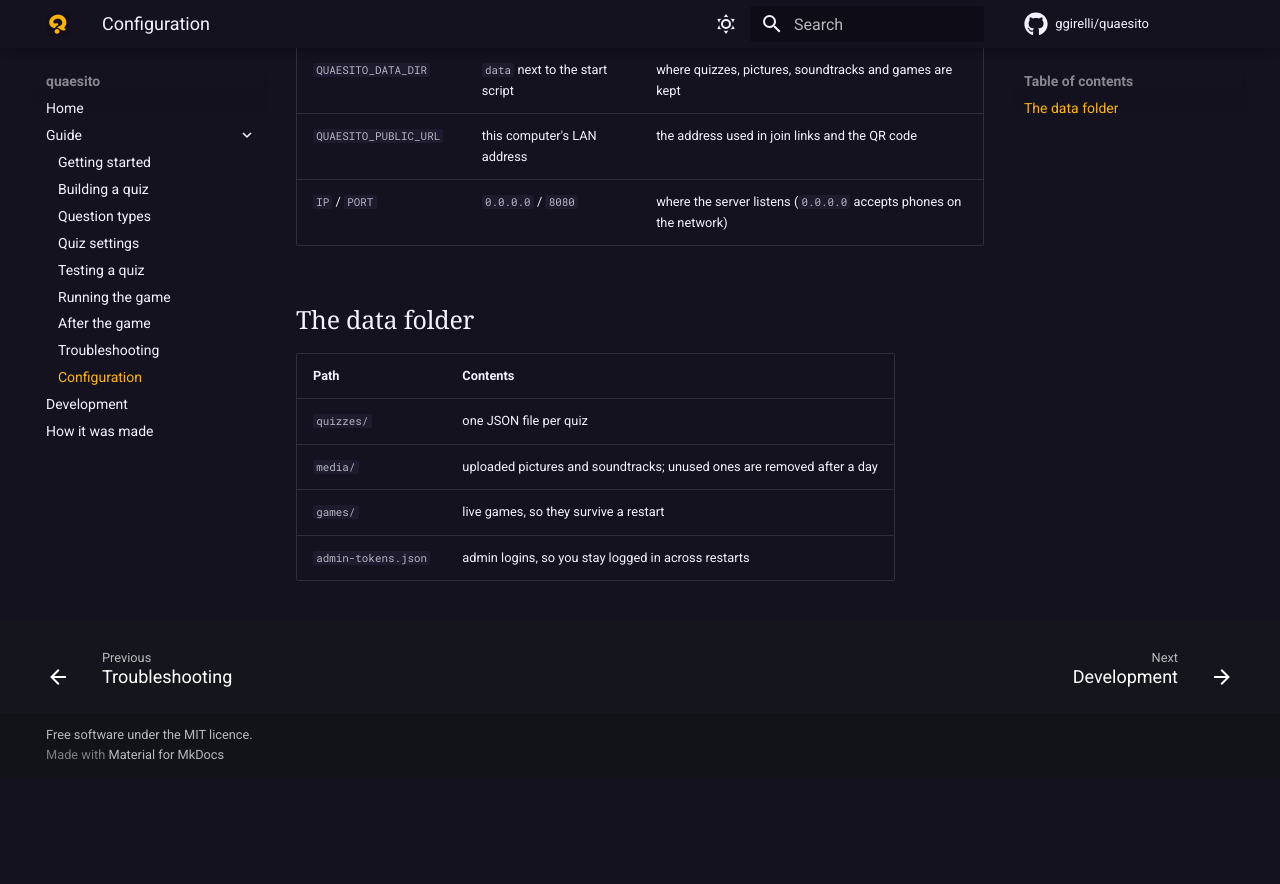
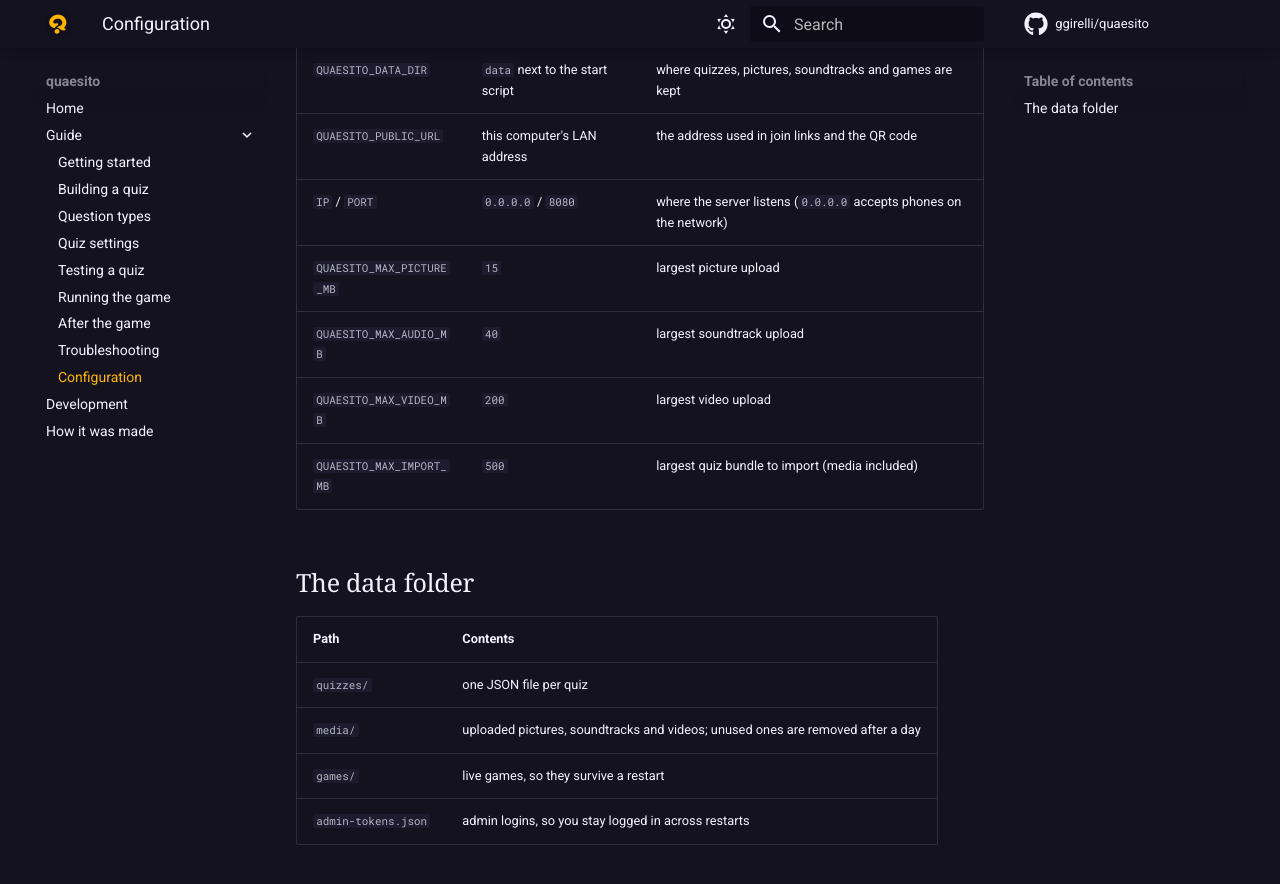
Before and after one commit to ggirelli/quaesito, an MkDocs documentation site: the page built from docs/configuration.md, in a window 1280 px wide and 900 px high, scrolled down 367 px. Shown: the top 884 px of the window. Built offline with MkDocs 1.6.1 and Material for MkDocs 9.7.7, drawn with Linux system fonts in a browser that asks for light colours; comment, search, counter and statistics services are not loaded; before the commit the page ends 1145 px from its top, so only the background shows below that.

Commit message:
docs: describe videos and upload limits
Co-Authored-By: Claude Opus 5.5 <noreply@anthropic.com>

```diff
--- a/docs/configuration.md
+++ b/docs/configuration.md
@@ -13,12 +13,16 @@ QUAESITO_ADMIN_PASSWORD=pick-something ./start.sh
 | `QUAESITO_DATA_DIR` | `data` next to the start script | where quizzes, pictures, soundtracks and games are kept |
 | `QUAESITO_PUBLIC_URL` | this computer's LAN address | the address used in join links and the QR code |
 | `IP` / `PORT` | `0.0.0.0` / `8080` | where the server listens (`0.0.0.0` accepts phones on the network) |
+| `QUAESITO_MAX_PICTURE_MB` | `15` | largest picture upload |
+| `QUAESITO_MAX_AUDIO_MB` | `40` | largest soundtrack upload |
+| `QUAESITO_MAX_VIDEO_MB` | `200` | largest video upload |
+| `QUAESITO_MAX_IMPORT_MB` | `500` | largest quiz bundle to import (media included) |
 
 ## The data folder
 
 | Path | Contents |
 |---|---|
 | `quizzes/` | one JSON file per quiz |
-| `media/` | uploaded pictures and soundtracks; unused ones are removed after a day |
+| `media/` | uploaded pictures, soundtracks and videos; unused ones are removed after a day |
 | `games/` | live games, so they survive a restart |
 | `admin-tokens.json` | admin logins, so you stay logged in across restarts |
```
Also changed, not shown: CHANGELOG.md (+11 -0 lines), DESIGN.md (+8 -3 lines), README.md (+7 -0 lines), STATUS.md (+2 -0 lines), docs/building-a-quiz.md (+8 -0 lines).
